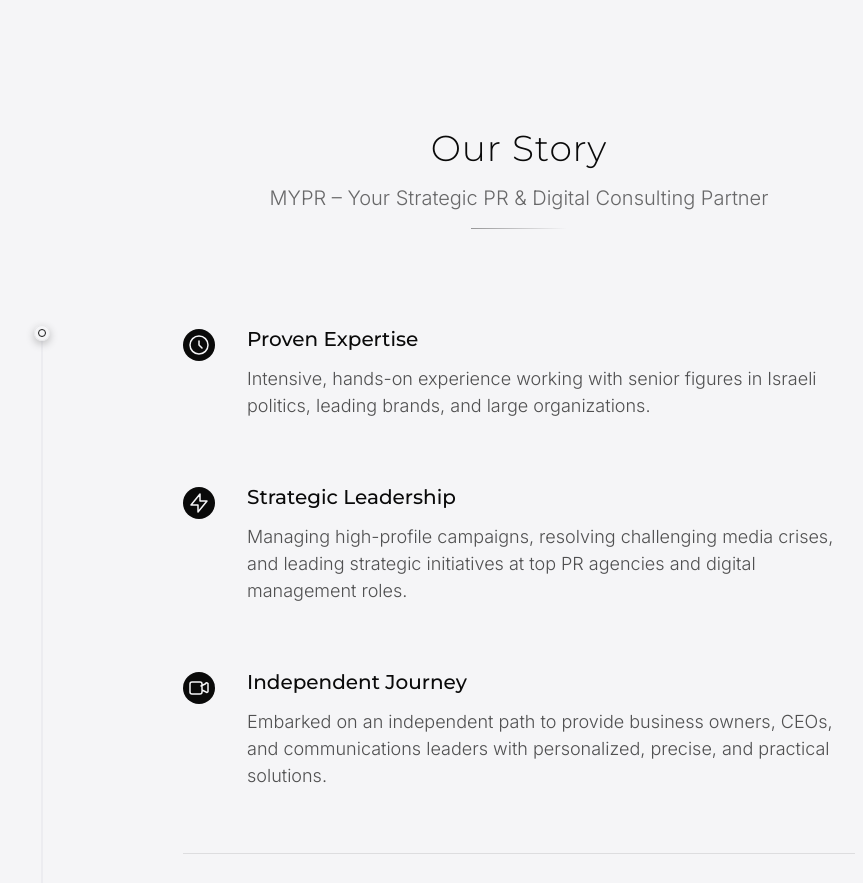
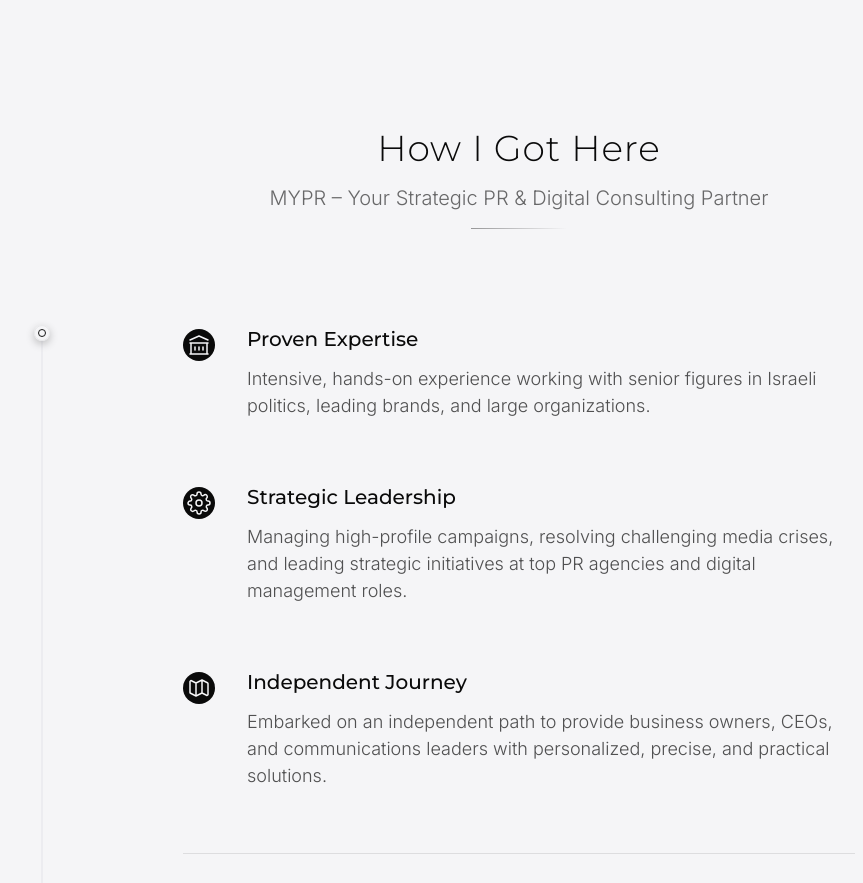
Before and after one commit to bsegev/mypr-website, a Next.js app: page /about in a window 1280 px wide. Shown: the part 720-1603 px from the top of the page, without its empty margins (121-984 px from the left). Built offline with nearby package versions, Linux system fonts and the light colour scheme.

Commit message:
update: refine icons in AboutStory section and improve heading

```diff
--- a/src/components/sections/about/AboutStory.tsx
+++ b/src/components/sections/about/AboutStory.tsx
@@ -20,7 +20,7 @@
     description: "Intensive, hands-on experience working with senior figures in Israeli politics, leading brands, and large organizations.",
     icon: (
       <svg className="w-6 h-6" fill="none" viewBox="0 0 24 24" stroke="currentColor">
-        <path strokeLinecap="round" strokeLinejoin="round" strokeWidth={1.5} d="M12 8v4l3 3m6-3a9 9 0 11-18 0 9 9 0 0118 0z" />
+        <path strokeLinecap="round" strokeLinejoin="round" strokeWidth={1.5} d="M8 14v3m4-3v3m4-3v3M3 21h18M3 10h18M3 7l9-4 9 4M4 10h16v11H4V10z" />
       </svg>
     )
   },
@@ -30,7 +30,8 @@
     description: "Managing high-profile campaigns, resolving challenging media crises, and leading strategic initiatives at top PR agencies and digital management roles.",
     icon: (
       <svg className="w-6 h-6" fill="none" viewBox="0 0 24 24" stroke="currentColor">
-        <path strokeLinecap="round" strokeLinejoin="round" strokeWidth={1.5} d="M13 10V3L4 14h7v7l9-11h-7z" />
+        <path strokeLinecap="round" strokeLinejoin="round" strokeWidth={1.5} d="M12 15a3 3 0 100-6 3 3 0 000 6z" />
+        <path strokeLinecap="round" strokeLinejoin="round" strokeWidth={1.5} d="M19.4 15a1.65 1.65 0 00.33 1.82l.06.06a2 2 0 010 2.83 2 2 0 01-2.83 0l-.06-.06a1.65 1.65 0 00-1.82-.33 1.65 1.65 0 00-1 1.51V21a2 2 0 01-2 2 2 2 0 01-2-2v-.09A1.65 1.65 0 009 19.4a1.65 1.65 0 00-1.82.33l-.06.06a2 2 0 01-2.83 0 2 2 0 010-2.83l.06-.06a1.65 1.65 0 00.33-1.82 1.65 1.65 0 00-1.51-1H3a2 2 0 01-2-2 2 2 0 012-2h.09A1.65 1.65 0 004.6 9a1.65 1.65 0 00-.33-1.82l-.06-.06a2 2 0 010-2.83 2 2 0 012.83 0l.06.06a1.65 1.65 0 001.82.33H9a1.65 1.65 0 001-1.51V3a2 2 0 012-2 2 2 0 012 2v.09a1.65 1.65 0 001 1.51 1.65 1.65 0 001.82-.33l.06-.06a2 2 0 012.83 0 2 2 0 010 2.83l-.06.06a1.65 1.65 0 00-.33 1.82V9a1.65 1.65 0 001.51 1H21a2 2 0 012 2 2 2 0 01-2 2h-.09a1.65 1.65 0 00-1.51 1z" />
       </svg>
     )
   },
@@ -40,7 +41,7 @@
     description: "Embarked on an independent path to provide business owners, CEOs, and communications leaders with personalized, precise, and practical solutions.",
     icon: (
       <svg className="w-6 h-6" fill="none" viewBox="0 0 24 24" stroke="currentColor">
-        <path strokeLinecap="round" strokeLinejoin="round" strokeWidth={1.5} d="M14 10l4.553-2.276A1 1 0 0121 8.618v6.764a1 1 0 01-1.447.894L15 14M5 18h8a2 2 0 002-2V8a2 2 0 00-2-2H5a2 2 0 00-2 2v8a2 2 0 002 2z" />
+        <path strokeLinecap="round" strokeLinejoin="round" strokeWidth={1.5} d="M9 20l-5.447-2.724A1 1 0 013 16.382V5.618a1 1 0 011.447-.894L9 7m0 13l6-3m-6 3V7m6 10l4.553 2.276A1 1 0 0021 18.382V7.618a1 1 0 00-.553-.894L15 4m0 13V4m0 0L9 7" />
       </svg>
     )
   }
@@ -62,7 +63,7 @@
           className="text-center mb-16 md:mb-24 space-y-4"
         >
           <h2 id="about-story-heading" className="text-3xl md:text-4xl font-montserrat font-light tracking-wide text-black-900">
-            Our Story
+            How I Got Here
           </h2>
           <p className="text-lg md:text-xl font-inter font-light text-black-900/60 max-w-2xl mx-auto">
             MYPR – Your Strategic PR & Digital Consulting Partner
```
